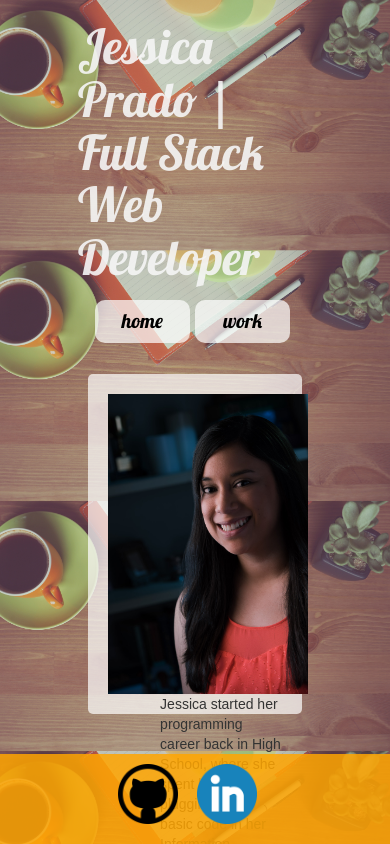
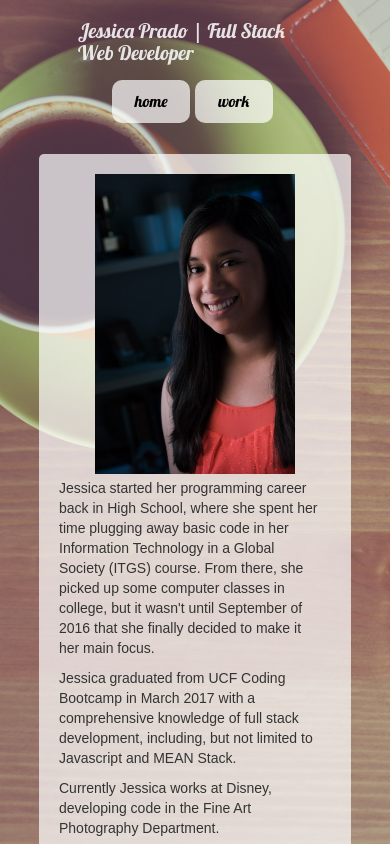
Before and after one commit to jessicaprado/jessicaprado.github.io, a website: page index.html at #!/work in a window 390 px wide. Both pictures are taken after a click on the button "home". Shown: the top 844 px of the page. Drawn offline with nearby package versions, Linux system fonts and the light colour scheme; some packages are replaced by stand-ins of ours.

Commit message:
for phone

```diff
--- a/app/portfolio/features/home/home.html
+++ b/app/portfolio/features/home/home.html
@@ -19,5 +19,5 @@
 
     </div>
 </div>
-
+<div class="beforeFooter"></div>
 <sidebar></sidebar>
--- a/app/portfolio/features/work/work.html
+++ b/app/portfolio/features/work/work.html
@@ -1,5 +1,5 @@
 <navbar></navbar>
 
 <show-case></show-case>
-
+<div class="beforeFooter"></div>
 <sidebar></sidebar>
--- a/app/portfolio/layout/assets/css/style.css
+++ b/app/portfolio/layout/assets/css/style.css
@@ -1,10 +1,14 @@
 html {
     background-image: url("../images/galaxyBG-2.jpg");
     background-size: 100%;
+    height: 100%;
+    margin: 0;
 }
 
 body {
     background: rgba(255, 255, 255, 0.0);
+    height: 100%;
+    margin: 0;
 }
 
 .name {
@@ -81,12 +85,7 @@ h1 {
     padding-top: 10px;
 }
 
-a {
-    margin-right: 15px;
-}
-
 #workBox {
-
     background: rgba(255, 255, 255, 0.8);
     width: 65%;
     padding: 0 20px 0 30px;
@@ -123,3 +122,74 @@ footer {
     width: 100%;
     overflow:hidden;
 }
+
+@media screen and (max-width: 640px) {
+    html {
+        background-image: url("../images/galaxyBG-2.jpg");
+        background-size: 350%;
+    }
+
+    h1 {
+        font-size: 20px;
+    }
+
+    .navbar button {
+        background: rgba(255, 255, 255, 0.7);
+        width:20%;
+        font-size: 16px;
+    }
+
+    #meBox {
+        background: rgba(255, 255, 255, 0.7);
+        height: 100%;
+        width: 80%;
+        padding: 20px;
+        border-radius: 5px;
+        margin: 30px auto;
+        font-family: 'Palanquin', sans-serif;
+        display: flex;
+        flex-direction: column;
+    }
+
+    #picture {
+        display: flex;
+        justify-content: center;
+    }
+
+    #bio {
+        width: 95%;
+        margin-top: 4px;
+        float: none;
+    }
+
+    #workBox {
+        background: rgba(255, 255, 255, 0.8);
+        width: 80%;
+        padding: 0 20px 0 30px;
+        border-radius: 5px;
+        margin: 0 auto;
+        display: flex;
+        flex-direction: column;
+        font-family: 'Palanquin', sans-serif;
+    }
+
+    h3 {
+        font-family: 'Lobster', cursive;
+        color: black;
+        font-size: 20px;
+    }
+
+    .wrapper {
+        min-height: 100%;
+        margin-bottom: -90px;
+    }
+    footer {
+        background-color: rgba(255, 165, 0, 0.85);
+        position: absolute;
+        left: 0;
+        bottom: -140px;
+        height: 90px;
+        width: 100%;
+        overflow:hidden;
+    }
+}
--- a/index.html
+++ b/index.html
@@ -28,7 +28,7 @@
 
 <div class="everything wrapper">
     <ui-view></ui-view>
-    <div class="push"></div>
+
 </div>
 
 </body>
```
Also changed, not shown: app/portfolio/features/components/showCase/showCase.html (+2 -0 lines).
